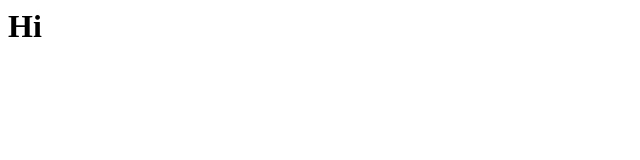
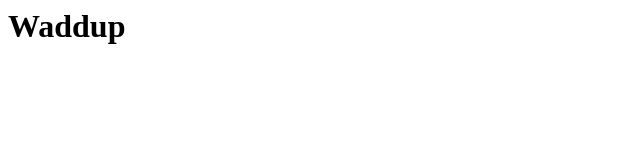
Before and after one commit to Inshiraah/inshiraah.github.io, a plain HTML site: page index.html in a window 1280 px wide. Shown: the whole page, without its empty margins (0-640 px from the left). Drawn offline with Linux system fonts and the light colour scheme.

Commit message:
Draft 2 with new text

```diff
--- a/index.html
+++ b/index.html
@@ -1,5 +1,5 @@
 <html>
     <body>
-        <h1>Hi</h1>
+        <h1>Waddup</h1>
     </body>
 </html>
```
